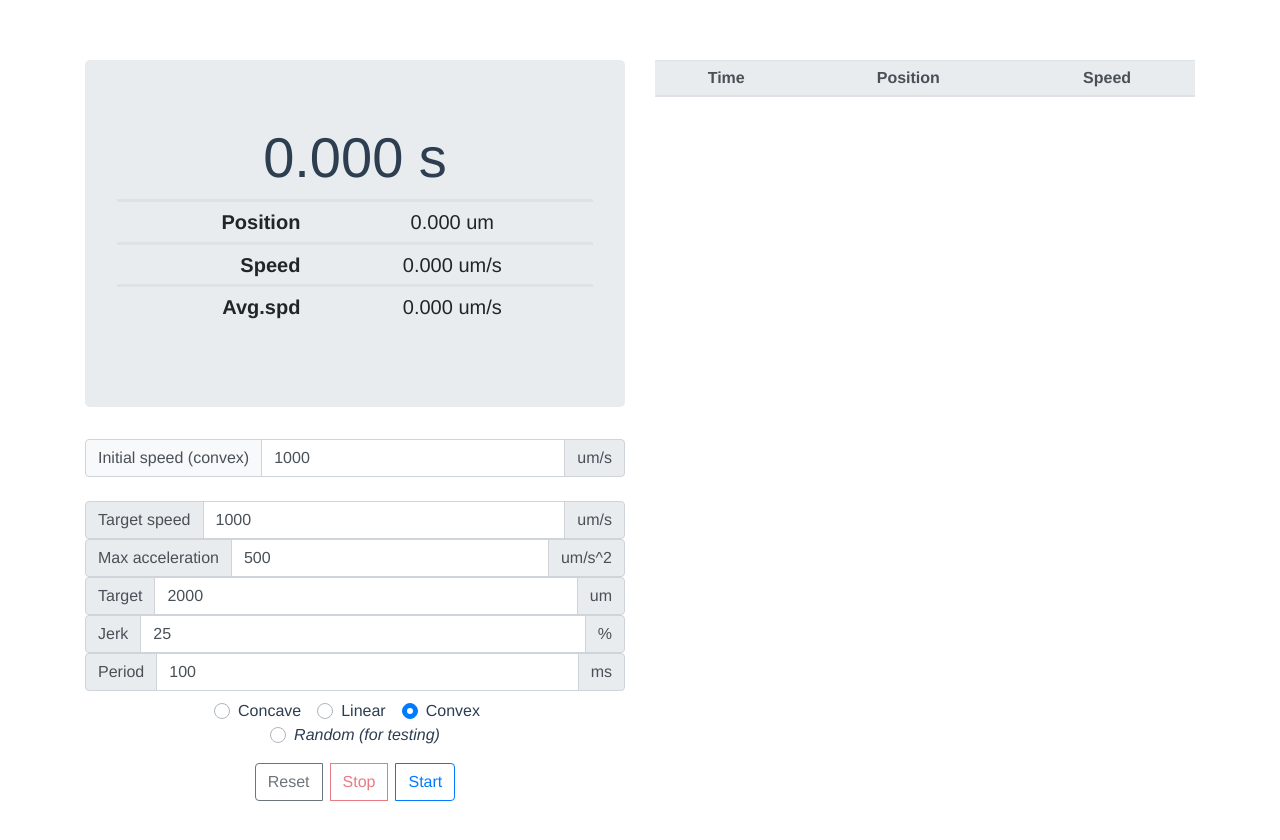
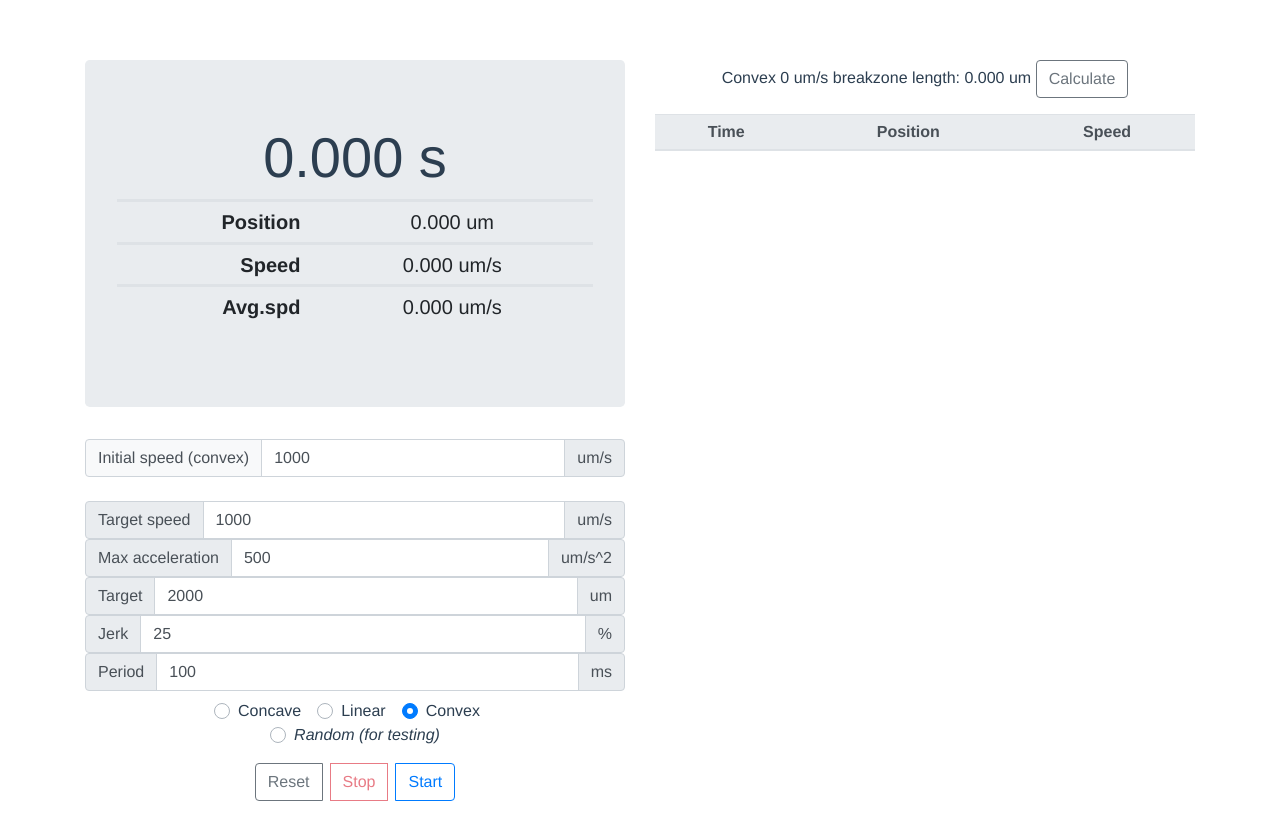
Before and after one commit to Veli-Matti/s-curve, a Vue app: page / in a window 1280 px wide. Shown: the top 840 px of the page. Built offline with nearby package versions, Linux system fonts and the light colour scheme.

Commit message:
Convex breakzone estimation

```diff
--- a/src/App.vue
+++ b/src/App.vue
@@ -69,6 +69,11 @@
         </div>
       </b-col>
       <b-col>
+        <div class="mb-3">
+          <span>Convex 0 um/s breakzone length: {{runtimeBreakZoneTxt}}
+            <b-button variant="outline-secondary" @click="estimateRuntimeDuration">Calculate</b-button>
+          </span>
+        </div>
         <b-table
           :fields="fields"
           :items="debug.spdIterations"
@@ -147,7 +152,8 @@ export default {
         position: 0,
         speed: 0,
         time: 0,
-        stopReason: ""
+        stopReason: "",
+        breakZoneEstimation: 0
       },
       debug: {
         spdIterations: []
@@ -183,6 +189,10 @@ export default {
       }
       const dataTxt = parseFloat(data).toFixed(3);
       return `${dataTxt} um/s`;
+    },
+    runtimeBreakZoneTxt() {
+      const dataTxt = parseFloat(this.runtime.breakZoneEstimation).toFixed(3);
+      return `${dataTxt} um`;
     }
   },
   methods: {
@@ -192,6 +202,7 @@ export default {
       this.runtime.time = 0;
       this.runtime.speed = 0;
       this.runtime.stopReason = "";
+      this.runtime.breakZoneEstimation = 0;
       this.debug.spdIterations = [];
     },
     start() {
@@ -307,8 +318,30 @@ export default {
       );
       return new runtimeResult(t, 0, position);
     },
+    estimateRuntimeDuration() {
+      this.runtime.breakZoneEstimation = this.mcu_pwmAccCalcBreakZone(this.accConsts.convexV2,
+        this.accConsts.acceleration*(this.accConsts.jerk/100))
+    },
     threeDesimals(value) {
       return parseFloat(value).toFixed(3);
+    },
+    mcu_pwmAccCalcBreakZone(curSpeed, breakJerk) {
+      let retval = 0;
+      if (breakJerk) {
+          let zerotime = Math.sqrt((2.0*curSpeed)/(breakJerk));
+          if (zerotime) {
+              const a_avg = curSpeed/zerotime;
+              const breakZoneUm = 0.5*(a_avg*(zerotime*zerotime));
+              retval = breakZoneUm;
+              const debugObj = {
+                zerotime: zerotime,
+                a_avg: a_avg,
+                breakZoneUm: breakZoneUm
+              }
+              console.table(debugObj)
+          }
+      }
+      return retval;
     }
   }
 };
```
